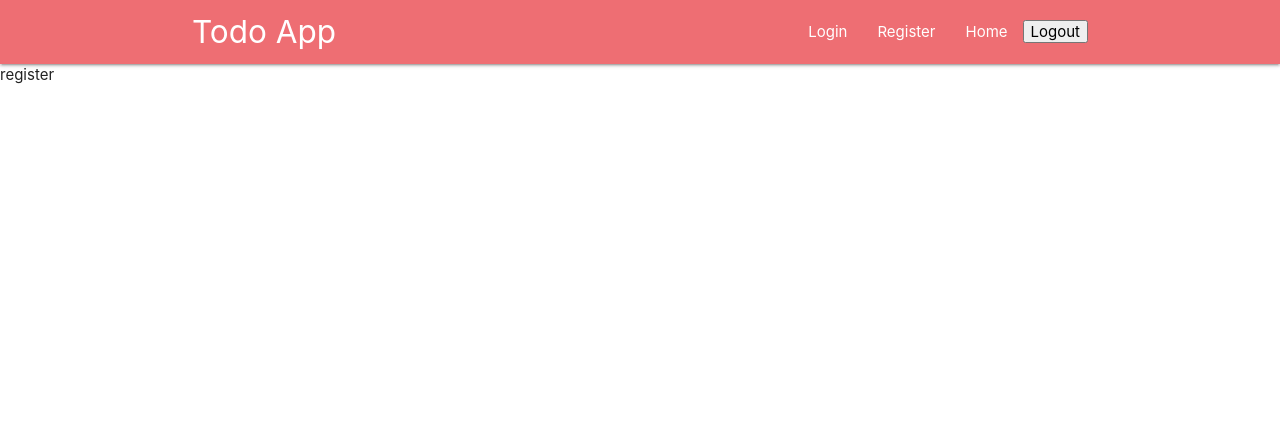
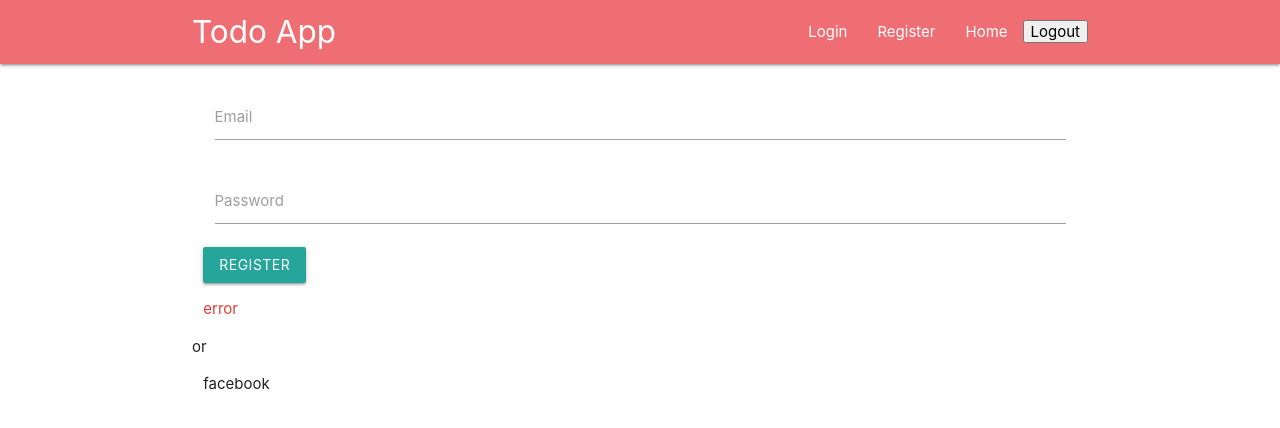
Before and after one commit to mrkaza/todo-react-ts, a React (Create React App) app: page /register in a window 1280 px wide. Shown: the top 428 px of the page. Built offline with nearby package versions, Linux system fonts and the light colour scheme.

Commit message:
implemented redux, redux-thunk, registration

```diff
--- a/package.json
+++ b/package.json
@@ -10,6 +10,7 @@
     "@types/node": "^12.19.4",
     "@types/react": "^16.9.56",
     "@types/react-dom": "^16.9.9",
+    "@types/react-redux": "^7.1.11",
     "firebase": "^8.0.1",
     "react": "^17.0.1",
     "react-dom": "^17.0.1",
@@ -18,6 +19,7 @@
     "react-router-dom": "^5.2.0",
     "react-scripts": "4.0.0",
     "redux": "^4.0.5",
+    "redux-thunk": "^2.3.0",
     "typescript": "^4.0.5",
     "web-vitals": "^0.2.4"
   },
--- a/src/App.tsx
+++ b/src/App.tsx
@@ -8,6 +8,7 @@ import Error from './pages/Error'
 import Navbar from './modules/navbar/index'
 
 function App() {
+
   return (
     <BrowserRouter>
     <div className="App">
--- a/src/consts/fbConfig.tsx
+++ b/src/consts/fbConfig.tsx
@@ -18,5 +18,6 @@ var firebaseConfig = {
 
   export const firestore = firebase.firestore();
   export const firebaseAuth = firebase.auth();
+  export const provider = new firebase.auth.FacebookAuthProvider();
 
   export default firebase;
--- /dev/null
+++ b/src/consts/rootReducer.tsx
@@ -0,0 +1,8 @@
+import {combineReducers} from 'redux';
+import {authReducer} from '../modules/auth/index'
+
+const rootReducer = combineReducers({
+    auth:authReducer,
+})
+
+export default rootReducer;
--- a/src/index.tsx
+++ b/src/index.tsx
@@ -4,9 +4,20 @@ import './index.css';
 import App from './App';
 import reportWebVitals from './reportWebVitals';
 
+//implement redux
+import {createStore, applyMiddleware} from 'redux';
+import rootReducer from './consts/rootReducer';
+import thunk from 'redux-thunk';
+import {Provider} from 'react-redux';
+
+
+const store = createStore(rootReducer, applyMiddleware(thunk));
+
 ReactDOM.render(
   <React.StrictMode>
-    <App />
+    <Provider store={store}>
+      <App />
+    </Provider>
   </React.StrictMode>,
   document.getElementById('root')
 );
--- /dev/null
+++ b/src/modules/auth/components/SignUp.tsx
@@ -0,0 +1,52 @@
+import React, {useState} from 'react';
+import {useDispatch, useSelector} from 'react-redux';
+import {register} from '../index';
+
+export const SignUp = () => {
+    const [email, setEmail] = useState('');
+    const [password, setPassword] = useState('');
+    const dispatch = useDispatch();
+
+    const errorMessage = useSelector(state =>state);
+    console.log(errorMessage);
+
+
+
+    const handleSubmit = (e:React.SyntheticEvent) => {
+        e.preventDefault();
+        const newUser = {
+            email: email,
+            password: password
+        }
+        dispatch(register(newUser))
+        setEmail('');
+        setPassword('');
+    }
+
+
+    return (
+        <div className="container">
+        <div className="row">
+            <form className="col s12" onSubmit={handleSubmit}>
+                <div className="input-field col s12">
+                    <input id="email" type="email" onChange={e=>setEmail(e.target.value)} />
+                    <label htmlFor="email">Email</label>
+                </div>
+                <div className="input-field col s12">
+                    <input id="password" type="password" onChange={e=>setPassword(e.target.value)} />
+                    <label htmlFor="password">Password</label>
+                </div>
+                <button className="btn waves-effect waves-light" type="submit" name="action">Register
+                </button>
+            </form>
+            <p className=" col s12 red-text text-darken-1 error-message">error</p>
+            <p>or</p>
+            <div className="row">
+                <div className="col s12 facebook">
+                    facebook
+                </div>
+            </div>
+        </div>
+    </div>
+    )
+}
--- /dev/null
+++ b/src/modules/auth/index.tsx
@@ -0,0 +1,3 @@
+export * from './redux/reducers/authReducer';
+export * from './redux/actions/authAction';
+export * from './components/SignUp'
--- /dev/null
+++ b/src/modules/auth/redux/actions/authAction.tsx
@@ -0,0 +1,14 @@
+import firebase, {firebaseAuth, provider} from '../../../../consts/fbConfig';
+
+export const register = (newUser: {email: string, password:string}) => {
+    return (dispatch: Function) => {
+        firebaseAuth.createUserWithEmailAndPassword(
+            newUser.email,
+            newUser.password
+        ).then(user => {
+            dispatch({type:'REGISTER', payload: user})
+        }).catch(error => {
+            dispatch({type:'REGISTER_ERROR', payload: error})
+        })
+    }
+}
--- /dev/null
+++ b/src/modules/auth/redux/reducers/authReducer.tsx
@@ -0,0 +1,27 @@
+const initState = {
+    loginError: null,
+    regError: null,
+    user: null,
+}
+
+export const authReducer = (state=initState, action:{type:string, payload:object}) => {
+    switch(action.type) {
+        case 'REGISTER':
+            console.log('reg')
+            return {
+                ...state,
+                user:action.payload,
+                loginError:null,
+                regError: null
+            }
+        case 'REGISTER_ERROR':
+            return {
+                ...state,
+                regError: action.payload
+            }
+        default:
+            return state;
+    }
+}
+
+// export default authReducer;
--- a/src/pages/Register.tsx
+++ b/src/pages/Register.tsx
@@ -1,8 +1,9 @@
 import React from 'react';
+import {SignUp} from '../modules/auth/index'
 
 const Register = () => {
     return (
-        <div>register</div>
+        <SignUp />
     )
 }
 
```
Also changed, not shown: 1 other file (tests, documents, lock files or other folders).
